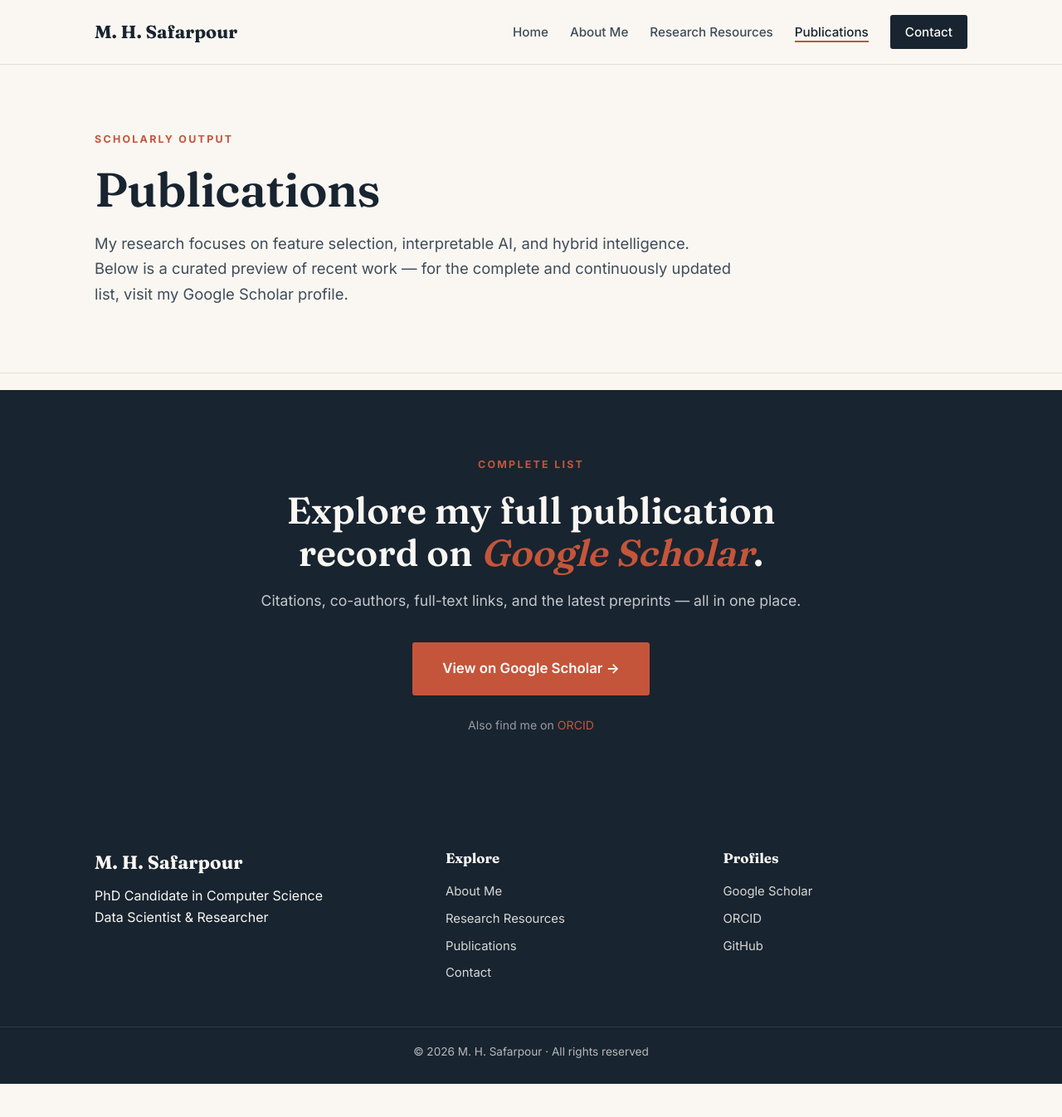
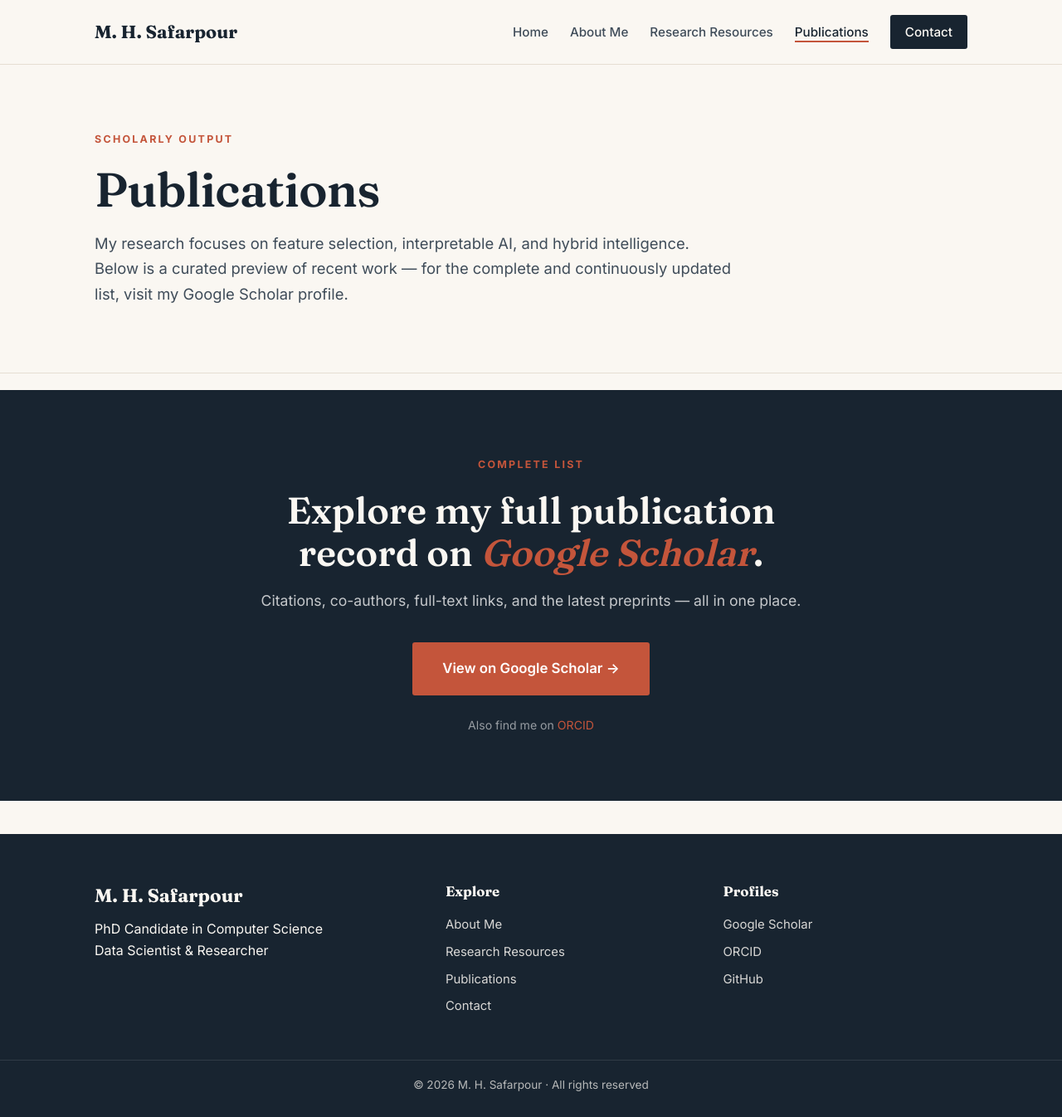
Before and after one commit to safarpour-mh/safarpour-mh.github.io, a Jekyll site: the page publications.html, which Jekyll copies as it is, in a window 1280 px wide and 1346 px high. Shown: the whole window at 83% size. Built offline with Jekyll 4.4.1, drawn with Linux system fonts in a browser that asks for light colours.

Commit message:
Update publications.html

```diff
--- a/publications.html
+++ b/publications.html
@@ -55,12 +55,8 @@
   </div>
 </section>
 
-  <!-- ===== space row ===== -->
-
-
-
-<!-- ===== Footer ===== -->
-<footer class="site-footer" style="margin-top:0">
+ <!-- ===== Footer ===== -->
+<footer class="site-footer">
   <div class="container footer-grid">
     <div>
       <p class="brand-light">M. H. Safarpour</p>
```
